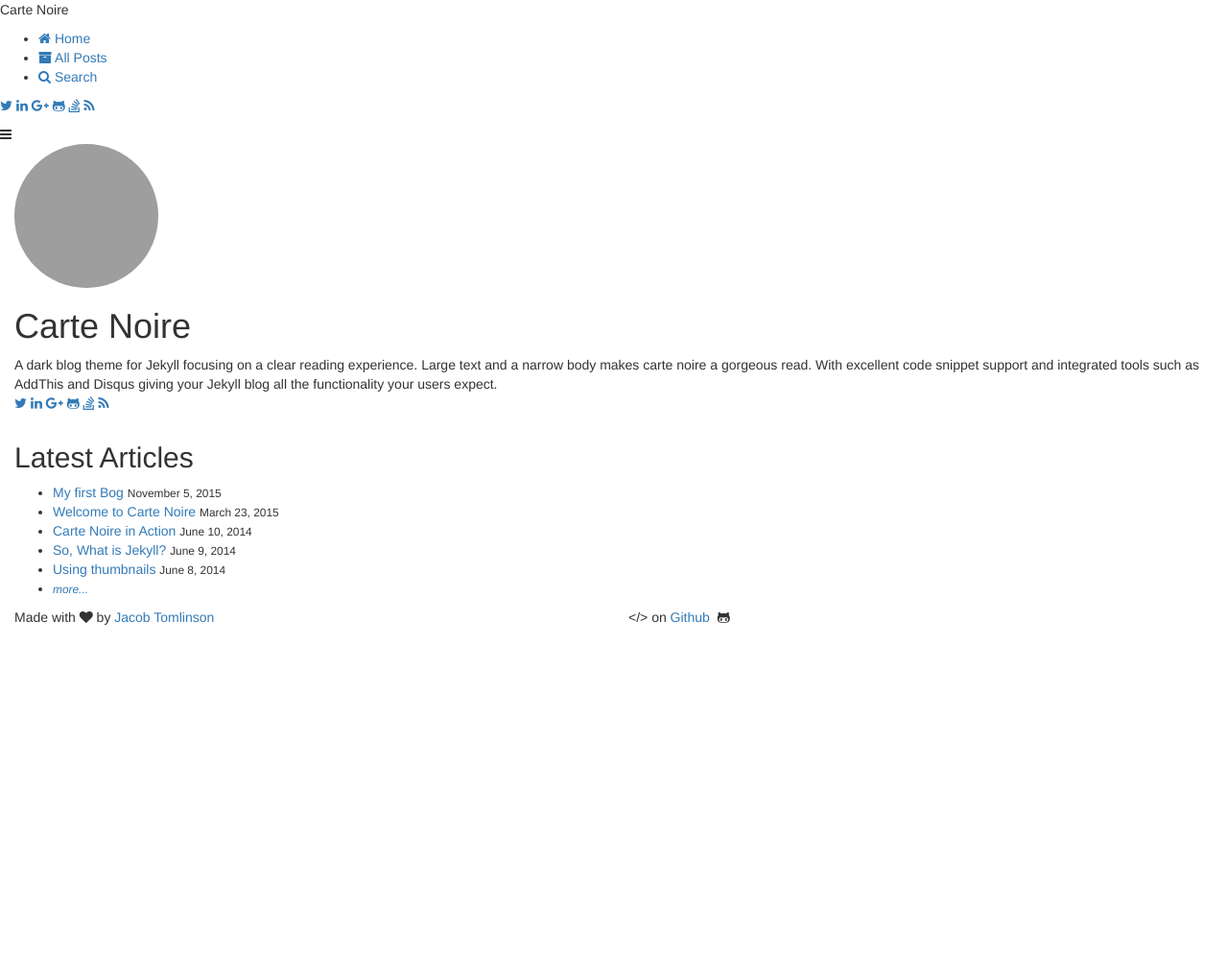
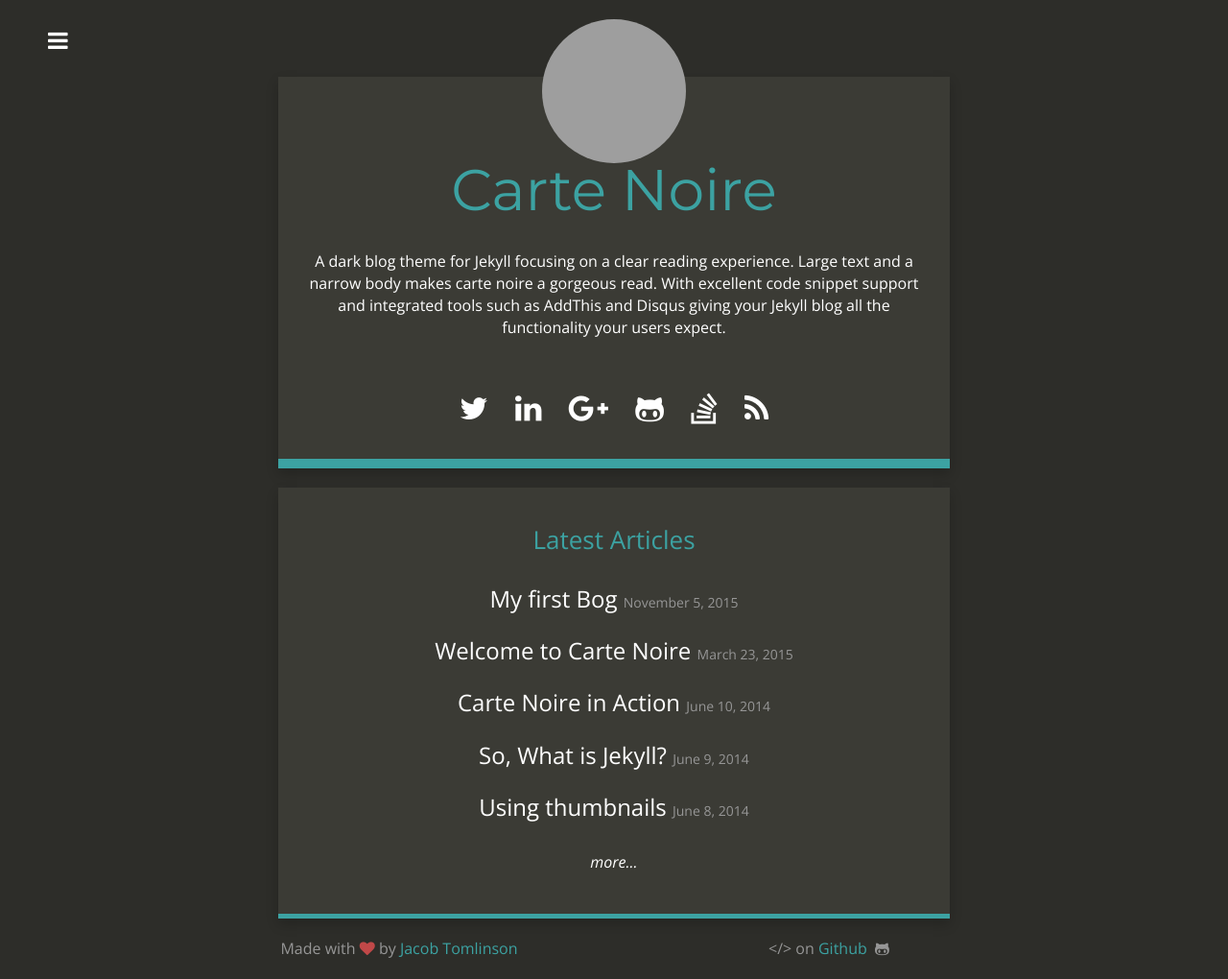
Before and after one commit to Keshaun/my_blog, a Jekyll site: the page built from index.html, in a window 1280 px wide. Shown: the whole page at 96% size. Built offline with Jekyll 4.4.1, drawn with Linux system fonts in a browser that asks for light colours; nearby versions of some CDN libraries; library files that are not in the unit come from our copies; Markdown is read by kramdown in place of the engine named in the settings; before the commit the page ends 900 px from its top, so only the background shows below that; grey boxes are pictures that could not be loaded.

```diff
--- a/_config.yml
+++ b/_config.yml
@@ -2,7 +2,7 @@
 title: "Carte Noire"
 email: zkx55277@gmail.com
 description: "A dark blog theme for Jekyll."
-baseurl: "my_blog"
+baseurl: "/my_blog"
 title_description: "A dark blog theme for Jekyll focusing on a clear reading experience. Large text and a narrow body makes carte noire a gorgeous read. With excellent code snippet support and integrated tools such as AddThis and Disqus giving your Jekyll blog all the functionality your users expect."
 title_image: "http://www.gravatar.com/avatar/00000000000000000000000000000000?s=500&d=mm"
 google_analytics: "UA-20365477-4"
```
